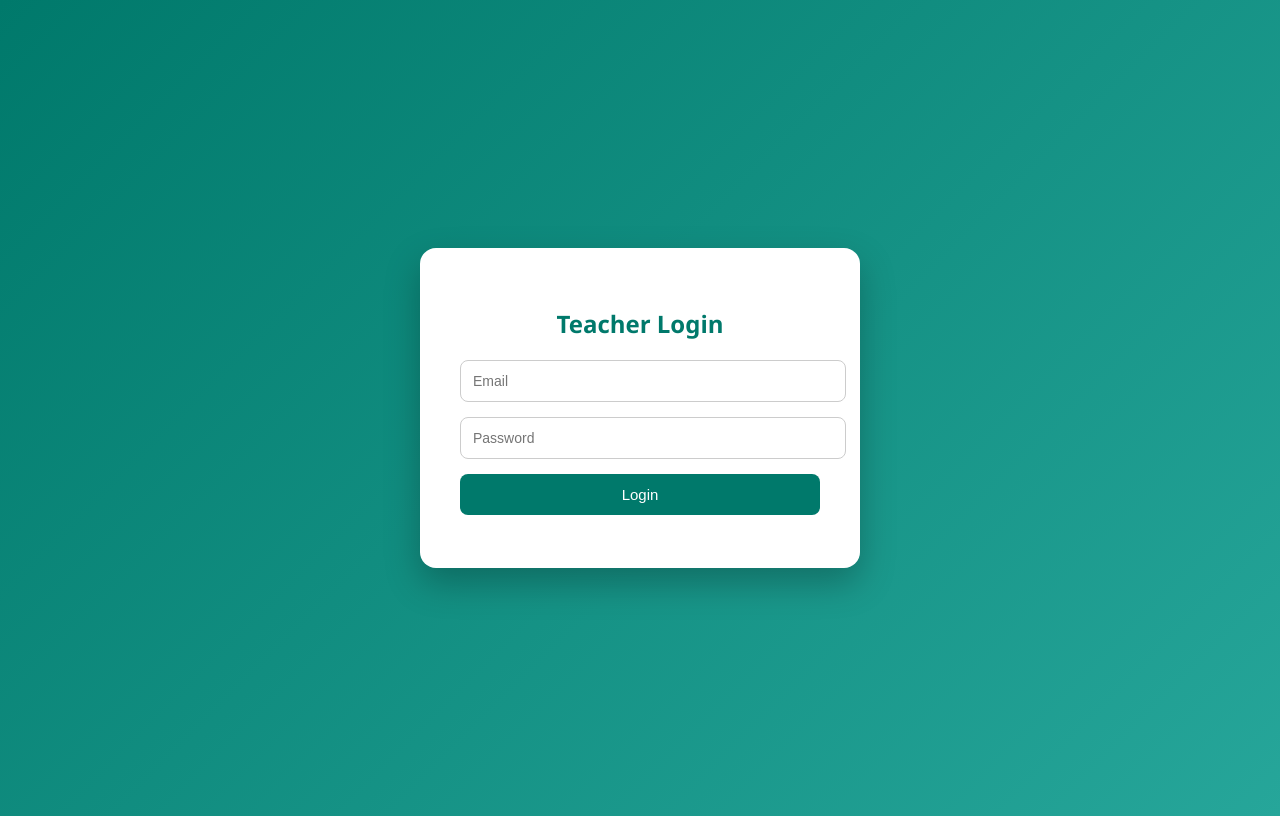
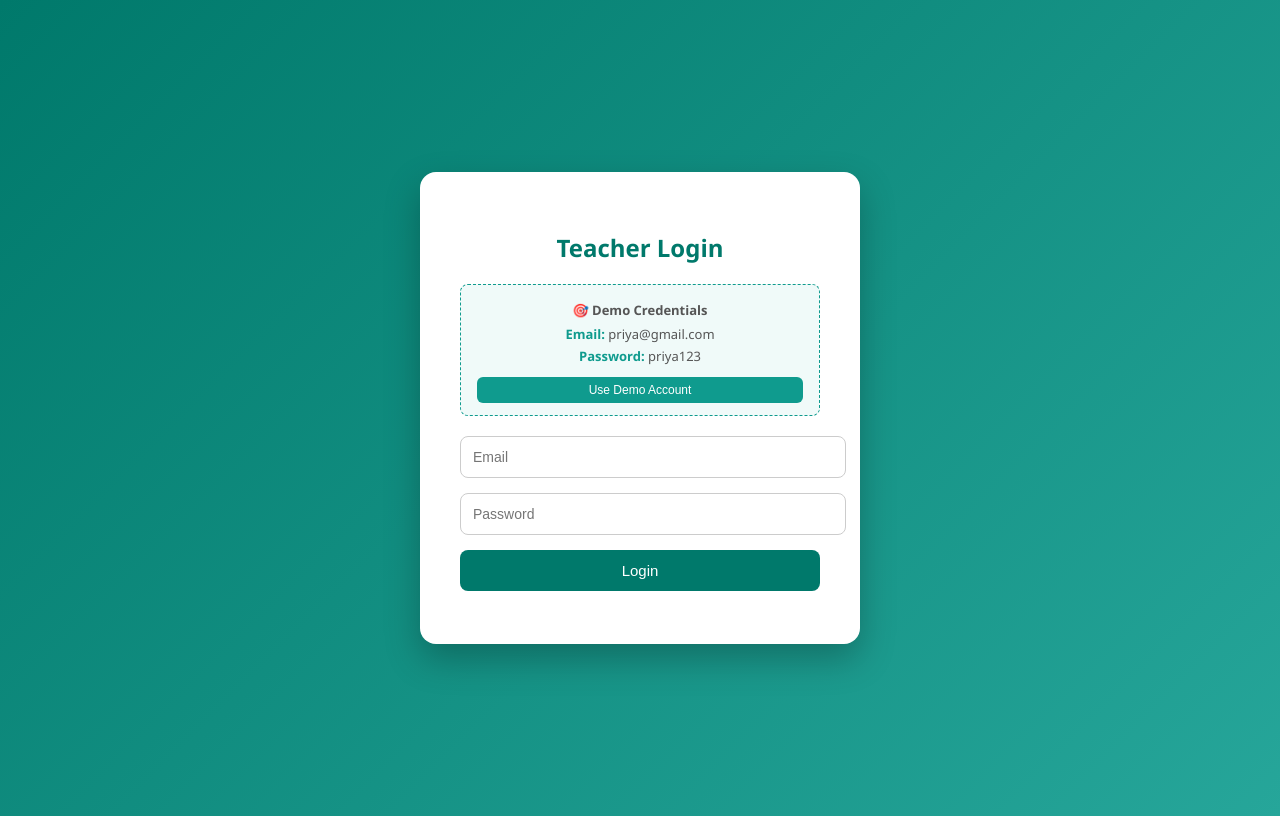
Before and after one commit to dishagarg3310-bot/smart-attendance-system, a plain HTML site: page frontend/html/teacher-login.html in a window 1280 px wide. Drawn offline with Linux system fonts and the light colour scheme.

Commit message:
fix demo credentials button

```diff
--- a/frontend/html/teacher-login.html
+++ b/frontend/html/teacher-login.html
@@ -5,11 +5,19 @@
   <meta name="viewport" content="width=device-width, initial-scale=1.0">
   <title>Teacher Login</title>
   <link rel="stylesheet" href="../css/teacher-login.css">
+  <link rel="stylesheet" href="../css/teacher-login-demo.css">
 </head>
 <body>
 
   <div class="login-container">
     <h2>Teacher Login</h2>
+
+    <div class="demo-box">
+      <p class="demo-title">🎯 Demo Credentials</p>
+      <p><strong>Email:</strong> priya@gmail.com</p>
+      <p><strong>Password:</strong> priya123</p>
+      <button type="button" class="fill-demo" onclick="fillDemo()">Use Demo Account</button>
+    </div>
 
     <form id="teacherLoginForm">
       <input type="email" id="email" placeholder="Email" required />
@@ -20,6 +28,12 @@
     <p id="errorMsg"></p>
   </div>
 
+  <script>
+    function fillDemo() {
+      document.getElementById('email').value = 'priya@gmail.com';
+      document.getElementById('password').value = 'priya123';
+    }
+  </script>
   <script src="../js/config.js" defer></script>
   <script src="../js/teacher-login.js" defer></script>
 </body>
```
